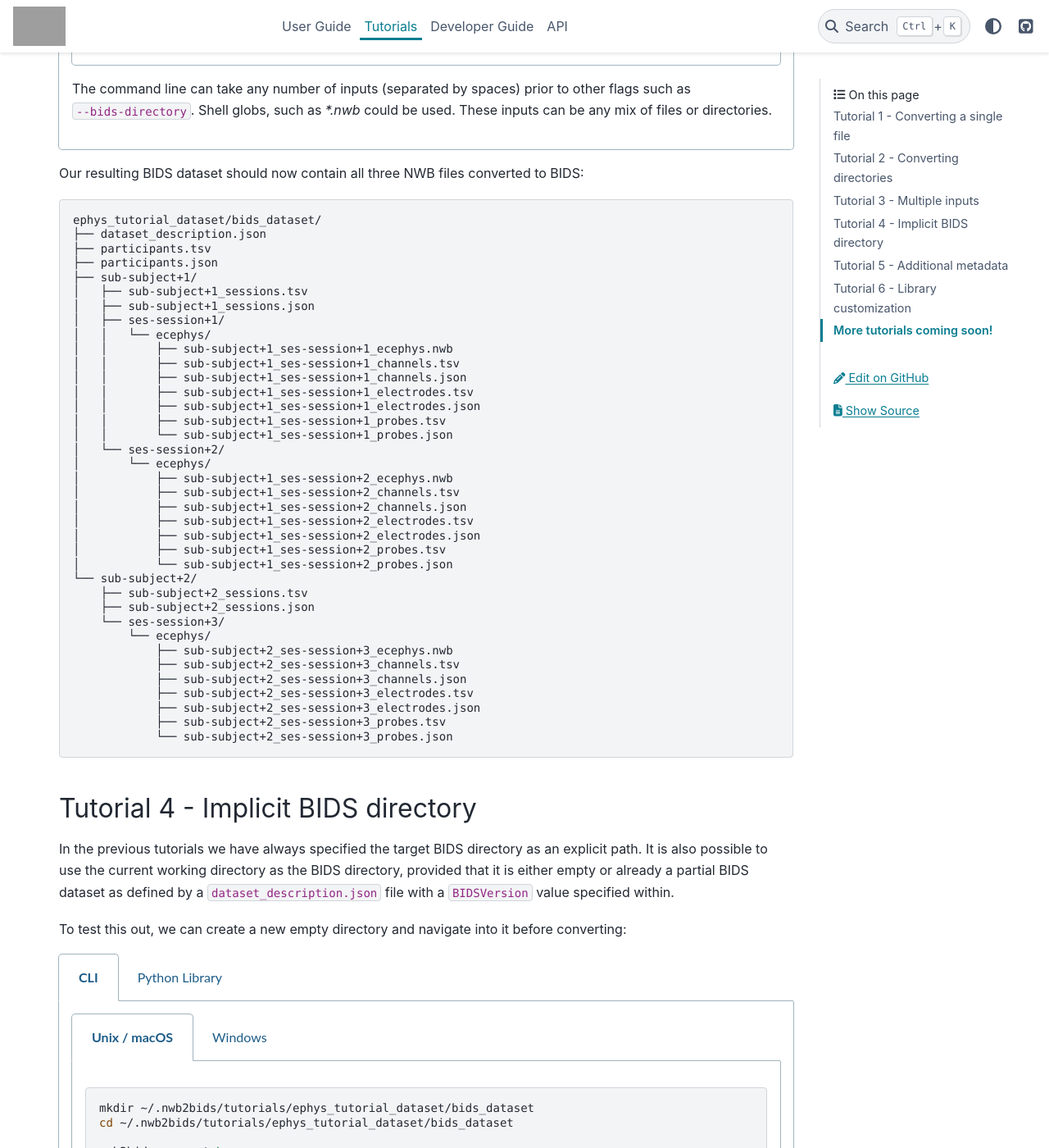
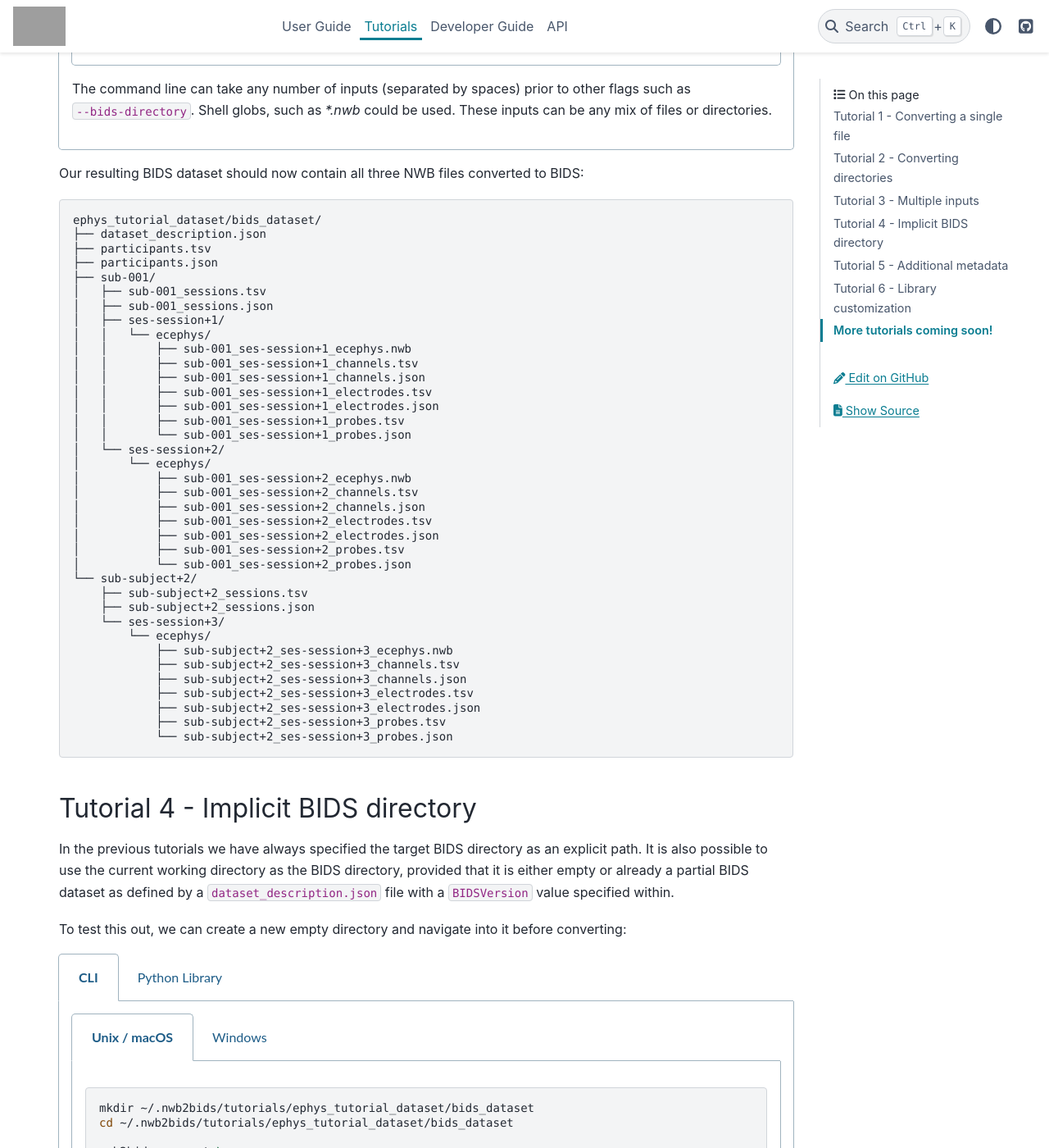
Before and after one commit to con/nwb2bids, a Sphinx documentation site: the page built from docs/tutorials.rst, in a window 1280 px wide and 1400 px high, scrolled down 4497 px. Shown: the whole window at 82% size. Built offline with Sphinx 7.4.7 and the PyData theme 0.15.4, drawn with Linux system fonts in a browser that asks for light colours; pages that are not in the unit, such as notebooks, are missing from menus; some of the changed text lies outside the part shown; grey boxes are pictures that could not be loaded.

Commit message:
re-include Makefile; remove unpresent additional metadata description; use MyST to deduplicate docs README; make subject ID better

```diff
--- a/docs/conf.py
+++ b/docs/conf.py
@@ -20,6 +20,7 @@
     "sphinx_tabs.tabs",
     "sphinx_copybutton",
     "sphinx_toggleprompt",  # Used to control >>> behavior in the doctests
+    "myst_parser",  # For including Markdown files to be rendered as RST
 ]
 
 # HTML configuration
@@ -66,6 +67,24 @@
 # Copybutton
 copybutton_exclude = '.linenos, .gp'  # This avoids copying prompt (>>>) in the conversion gallery (issue #1465)
 
+# MyST
+myst_enable_extensions = [
+    "colon_fence",      # ::: fences
+    "deflist",          # Definition lists
+    "fieldlist",        # Field lists
+    "html_admonition",  # HTML-style admonitions
+    "html_image",       # HTML images
+    "replacements",     # Text replacements
+    "smartquotes",      # Smart quotes
+    "strikethrough",    # ~~strikethrough~~
+    "substitution",     # Variable substitutions
+    "tasklist",         # Task lists
+]
+source_suffix = {
+    '.rst': 'restructuredtext',
+    '.md': 'markdown',
+}
+
 
 # --------------------------------------------------
 # Extension configuration
--- a/docs/tutorials.rst
+++ b/docs/tutorials.rst
@@ -135,18 +135,18 @@
     ├── dataset_description.json
     ├── participants.tsv
     ├── participants.json
-    └── sub-subject+1/
-        ├── sub-subject+1_sessions.tsv
-        ├── sub-subject+1_sessions.json
+    └── sub-001/
+        ├── sub-001_sessions.tsv
+        ├── sub-001_sessions.json
         └── ses-session+1/
             └── ecephys/
-                ├── sub-subject+1_ses-session+1_ecephys.nwb
-                ├── sub-subject+1_ses-session+1_channels.tsv
-                ├── sub-subject+1_ses-session+1_channels.json
-                ├── sub-subject+1_ses-session+1_electrodes.tsv
-                ├── sub-subject+1_ses-session+1_electrodes.json
-                ├── sub-subject+1_ses-session+1_probes.tsv
-                └── sub-subject+1_ses-session+1_probes.json
+                ├── sub-001_ses-session+1_ecephys.nwb
+                ├── sub-001_ses-session+1_channels.tsv
+                ├── sub-001_ses-session+1_channels.json
+                ├── sub-001_ses-session+1_electrodes.tsv
+                ├── sub-001_ses-session+1_electrodes.json
+                ├── sub-001_ses-session+1_probes.tsv
+                └── sub-001_ses-session+1_probes.json
 
 
 
@@ -254,27 +254,27 @@
     ├── dataset_description.json
     ├── participants.tsv
     ├── participants.json
-    └── sub-subject+1/
-        ├── sub-subject+1_sessions.tsv
-        ├── sub-subject+1_sessions.json
+    └── sub-001/
+        ├── sub-001_sessions.tsv
+        ├── sub-001_sessions.json
         ├── ses-session+1/
         │   └── ecephys/
-        │       ├── sub-subject+1_ses-session+1_ecephys.nwb
-        │       ├── sub-subject+1_ses-session+1_channels.tsv
-        │       ├── sub-subject+1_ses-session+1_channels.json
-        │       ├── sub-subject+1_ses-session+1_electrodes.tsv
-        │       ├── sub-subject+1_ses-session+1_electrodes.json
-        │       ├── sub-subject+1_ses-session+1_probes.tsv
-        │       └── sub-subject+1_ses-session+1_probes.json
+        │       ├── sub-001_ses-session+1_ecephys.nwb
+        │       ├── sub-001_ses-session+1_channels.tsv
+        │       ├── sub-001_ses-session+1_channels.json
+        │       ├── sub-001_ses-session+1_electrodes.tsv
+        │       ├── sub-001_ses-session+1_electrodes.json
+        │       ├── sub-001_ses-session+1_probes.tsv
+        │       └── sub-001_ses-session+1_probes.json
         └── ses-session+2/
             └── ecephys/
-                ├── sub-subject+1_ses-session+2_ecephys.nwb
-                ├── sub-subject+1_ses-session+2_channels.tsv
-                ├── sub-subject+1_ses-session+2_channels.json
-                ├── sub-subject+1_ses-session+2_electrodes.tsv
-                ├── sub-subject+1_ses-session+2_electrodes.json
-                ├── sub-subject+1_ses-session+2_probes.tsv
-                └── sub-subject+1_ses-session+2_probes.json
+                ├── sub-001_ses-session+2_ecephys.nwb
+                ├── sub-001_ses-session+2_channels.tsv
+                ├── sub-001_ses-session+2_channels.json
+                ├── sub-001_ses-session+2_electrodes.tsv
+                ├── sub-001_ses-session+2_electrodes.json
+                ├── sub-001_ses-session+2_probes.tsv
+                └── sub-001_ses-session+2_probes.json
 
 
 
@@ -346,27 +346,27 @@
     ├── dataset_description.json
     ├── participants.tsv
     ├── participants.json
-    ├── sub-subject+1/
-    │   ├── sub-subject+1_sessions.tsv
-    │   ├── sub-subject+1_sessions.json
+    ├── sub-001/
+    │   ├── sub-001_sessions.tsv
+    │   ├── sub-001_sessions.json
     │   ├── ses-session+1/
     │   │   └── ecephys/
-    │   │       ├── sub-subject+1_ses-session+1_ecephys.nwb
-    │   │       ├── sub-subject+1_ses-session+1_channels.tsv
-    │   │       ├── sub-subject+1_ses-session+1_channels.json
-    │   │       ├── sub-subject+1_ses-session+1_electrodes.tsv
-    │   │       ├── sub-subject+1_ses-session+1_electrodes.json
-    │   │       ├── sub-subject+1_ses-session+1_probes.tsv
-    │   │       └── sub-subject+1_ses-session+1_probes.json
+    │   │       ├── sub-001_ses-session+1_ecephys.nwb
+    │   │       ├── sub-001_ses-session+1_channels.tsv
+    │   │       ├── sub-001_ses-session+1_channels.json
+    │   │       ├── sub-001_ses-session+1_electrodes.tsv
+    │   │       ├── sub-001_ses-session+1_electrodes.json
+    │   │       ├── sub-001_ses-session+1_probes.tsv
+    │   │       └── sub-001_ses-session+1_probes.json
     │   └── ses-session+2/
     │       └── ecephys/
-    │           ├── sub-subject+1_ses-session+2_ecephys.nwb
-    │           ├── sub-subject+1_ses-session+2_channels.tsv
-    │           ├── sub-subject+1_ses-session+2_channels.json
-    │           ├── sub-subject+1_ses-session+2_electrodes.tsv
-    │           ├── sub-subject+1_ses-session+2_electrodes.json
-    │           ├── sub-subject+1_ses-session+2_probes.tsv
-    │           └── sub-subject+1_ses-session+2_probes.json
+    │           ├── sub-001_ses-session+2_ecephys.nwb
+    │           ├── sub-001_ses-session+2_channels.tsv
+    │           ├── sub-001_ses-session+2_channels.json
+    │           ├── sub-001_ses-session+2_electrodes.tsv
+    │           ├── sub-001_ses-session+2_electrodes.json
+    │           ├── sub-001_ses-session+2_probes.tsv
+    │           └── sub-001_ses-session+2_probes.json
     └── sub-subject+2/
         ├── sub-subject+2_sessions.tsv
         ├── sub-subject+2_sessions.json
@@ -452,9 +452,9 @@
 ---------------------------------
 
 NWB files don't always include all the little metadata details you might want to include in BIDS. To include manual
-metadata that is absent in the source files, you can provide additional metadata through a JSON
-structure that mirrors the BIDS specification nested under subject and session identifiers (which should match the
-``subject_id`` and ``session_id`` found within each file).
+metadata that is absent in the source files, you can provide additional metadata through a simple JSON
+structure shown below. Currently, only the dataset description is supported, more more detailed subject- and
+session-level metadata is planned to be supported in the future.
 
 To show how such additional metadata can be included through **nwb2bids**, start by creating a file named
 ``metadata.json`` inside the ``ephys_tutorial_dataset`` directory we used in :ref:`tutorial-multiple-files`.
--- a/pyproject.toml
+++ b/pyproject.toml
@@ -127,6 +127,7 @@
     "pydata-sphinx-theme",
     "sphinx-copybutton",
     "sphinx-toggleprompt",
+    "myst-parser",
     "pytest",  # For doctest integration
 ]
 dev-all = [
```
Also changed, not shown: docs/README.md (+13 -8 lines), docs/developer_guide.rst (+2 -13 lines), 2 other files.
